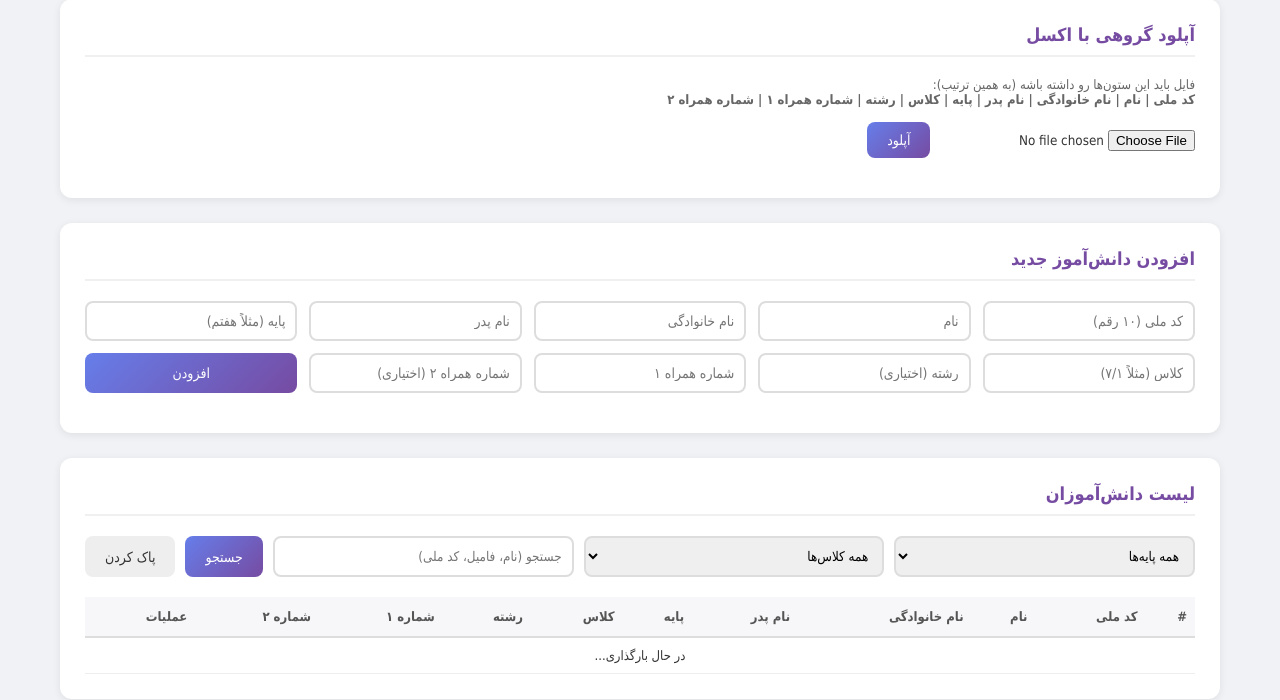
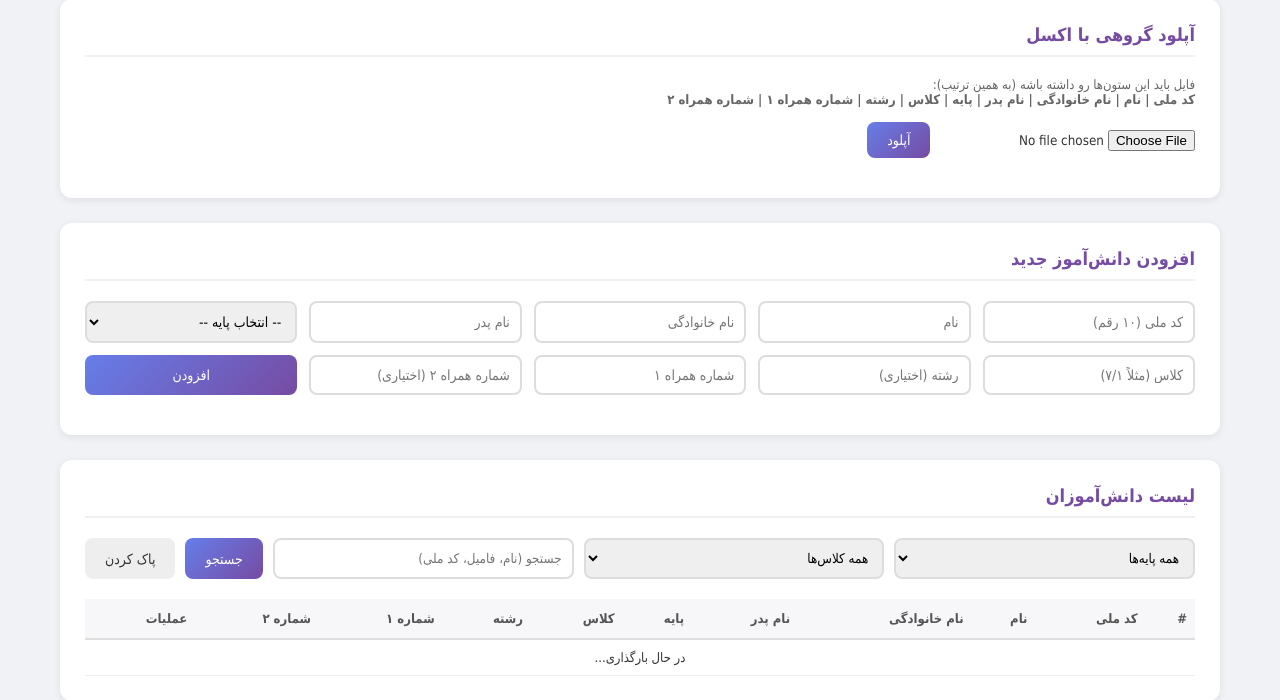
Before and after one commit to farapokhttolid-debug/school_attendance, a Python web app: template templates/students.html in a window 1280 px wide. Shown: the part 85-785 px from the top of the page. Run offline with Jinja, Linux system fonts and the light colour scheme; the template is opened without the code that fills it, so the values that code supplies are empty.

Commit message:
تنظیمات

```diff
--- a/templates/students.html
+++ b/templates/students.html
@@ -42,7 +42,9 @@
                 <input type="text" id="first_name" placeholder="نام" required>
                 <input type="text" id="last_name" placeholder="نام خانوادگی" required>
                 <input type="text" id="father_name" placeholder="نام پدر">
-                <input type="text" id="grade" placeholder="پایه (مثلاً هفتم)" required>
+                <select id="grade" required>
+                <option value="">-- انتخاب پایه --</option>
+                </select>
                 <input type="text" id="class_name" placeholder="کلاس (مثلاً ۷/۱)" required>
                 <input type="text" id="field" placeholder="رشته (اختیاری)">
                 <input type="text" id="phone1" placeholder="شماره همراه ۱" required>
@@ -102,7 +104,9 @@
                 <input type="text" id="edit_first_name" placeholder="نام" required>
                 <input type="text" id="edit_last_name" placeholder="نام خانوادگی" required>
                 <input type="text" id="edit_father_name" placeholder="نام پدر">
-                <input type="text" id="edit_grade" placeholder="پایه" required>
+                <select id="edit_grade" required>
+                    <option value="">-- انتخاب پایه --</option>
+                </select>
                 <input type="text" id="edit_class_name" placeholder="کلاس" required>
                 <input type="text" id="edit_field" placeholder="رشته">
                 <input type="text" id="edit_phone1" placeholder="شماره ۱">
@@ -219,7 +223,9 @@
             document.getElementById('edit_first_name').value = student.first_name;
             document.getElementById('edit_last_name').value = student.last_name;
             document.getElementById('edit_father_name').value = student.father_name || '';
-            document.getElementById('edit_grade').value = student.grade;
+            setTimeout(() => {
+                document.getElementById('edit_grade').value = student.grade;
+            }, 100);
             document.getElementById('edit_class_name').value = student.class_name;
             document.getElementById('edit_field').value = student.field || '';
             document.getElementById('edit_phone1').value = student.phone1 || '';
@@ -259,6 +265,37 @@
         document.getElementById('btnCancelEdit').onclick = () => {
             document.getElementById('editModal').style.display = 'none';
         };
+
+        // ==================== لود پایه‌ها از تنظیمات ====================
+async function loadGradesFromSettings() {
+    const res = await fetch('/api/settings/grades');
+    const data = await res.json();
+
+    if (data.success && data.grades.length) {
+        const grades = data.grades;
+
+        // فرم افزودن
+        const addSel = document.getElementById('grade');
+        addSel.innerHTML = '<option value="">-- انتخاب پایه --</option>';
+        grades.forEach(g => {
+            addSel.innerHTML += `<option value="${g}">${g}</option>`;
+        });
+
+        // فرم ویرایش
+        const editSel = document.getElementById('edit_grade');
+        editSel.innerHTML = '<option value="">-- انتخاب پایه --</option>';
+        grades.forEach(g => {
+            editSel.innerHTML += `<option value="${g}">${g}</option>`;
+        });
+
+        // فیلتر
+        const filterSel = document.getElementById('filterGrade');
+        filterSel.innerHTML = '<option value="">همه پایه‌ها</option>';
+        grades.forEach(g => {
+            filterSel.innerHTML += `<option value="${g}">${g}</option>`;
+        });
+    }
+}
 
         // ==================== آپلود اکسل ====================
 document.getElementById('uploadForm').addEventListener('submit', async (e) => {
@@ -329,7 +366,7 @@ document.getElementById('uploadForm').addEventListener('submit', async (e) => {
         };
 
         // ==================== شروع ====================
-        loadGrades();
+        loadGradesFromSettings();
         loadClasses();
         loadStudents();
     </script>
```
